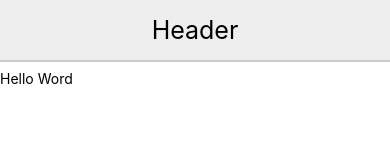
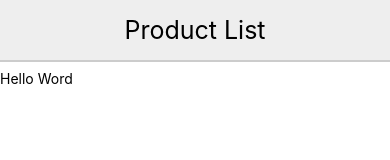
Before and after one commit to Ikhwanul-Hakim/ProductList, a React Native app: screen / in a window 390 px wide. Shown: the top 160 px of the page. Built offline with nearby package versions, Linux system fonts and the light colour scheme.

Commit message:
checkpoint 5

```diff
--- a/App.js
+++ b/App.js
@@ -7,7 +7,7 @@ class App extends Component {
   render() {
     return (
       <View>
-        <Header />
+        <Header title="Product List"/>
         <Text>Hello Word</Text>
       </View>
     );
--- a/src/components/Header.js
+++ b/src/components/Header.js
@@ -21,7 +21,9 @@ class Header extends Component {
     render() {
         return (
             <View style={ style.container }>
-                <Text style={ style.text }>Header</Text>
+                <Text style={ style.text }>
+                { this.props.title }
+                </Text>
             </View>
         )
     }
```
